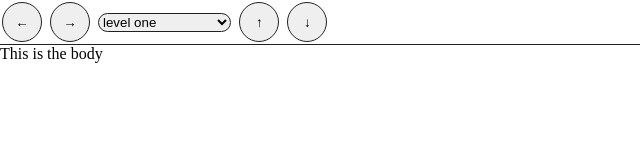
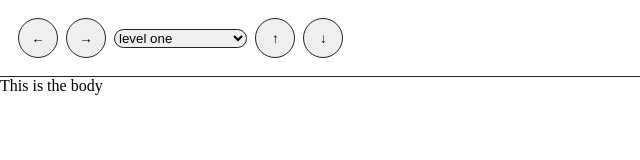
Before and after one commit to PaulCollins99/Text-Editor-Project, a plain HTML site: page index.html in a window 1280 px wide. Shown: the whole page, without its empty margins (0-640 px from the left). Drawn offline with Linux system fonts and the light colour scheme.

Commit message:
update padding

```diff
--- a/stylesheet.css
+++ b/stylesheet.css
@@ -15,6 +15,7 @@
 
 header {
     border-bottom: 1px solid var(--myMain);
+    padding: 1em 1em 1em;
 }
 
 header nav button {
```
